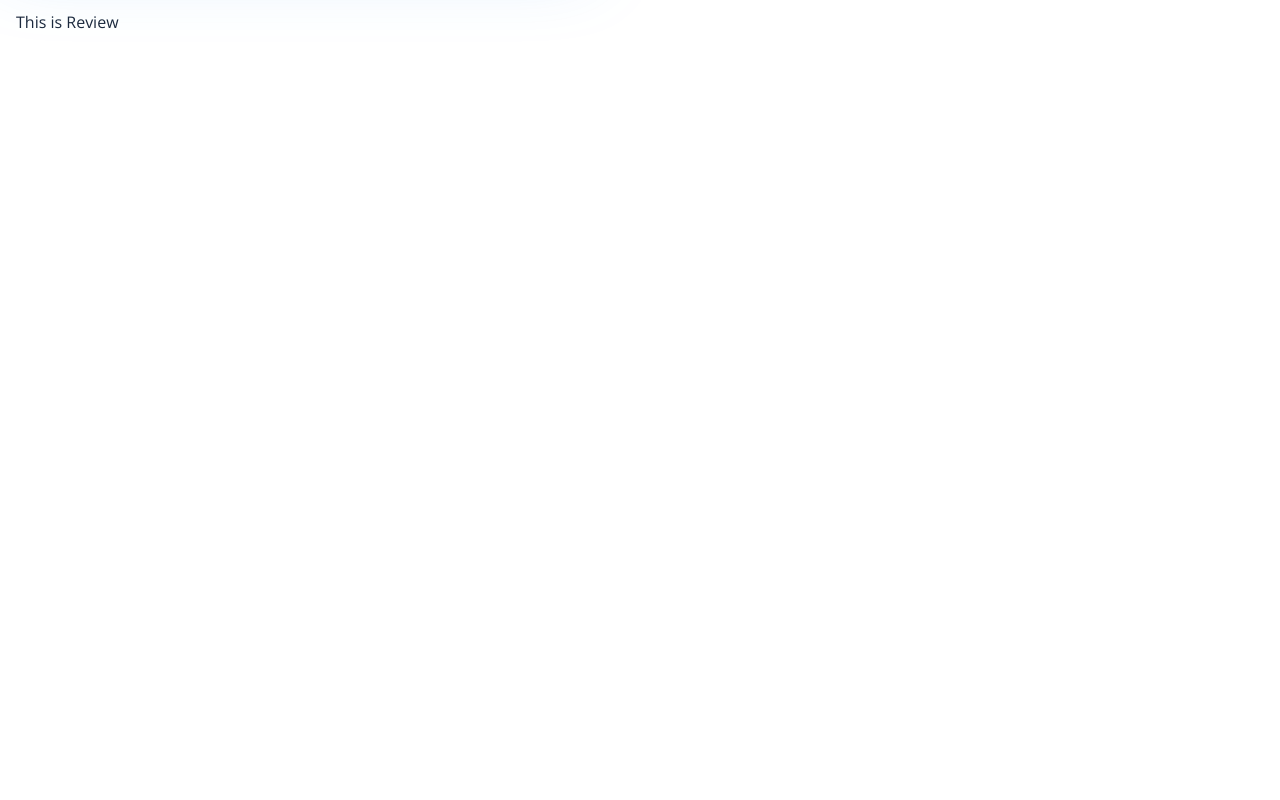
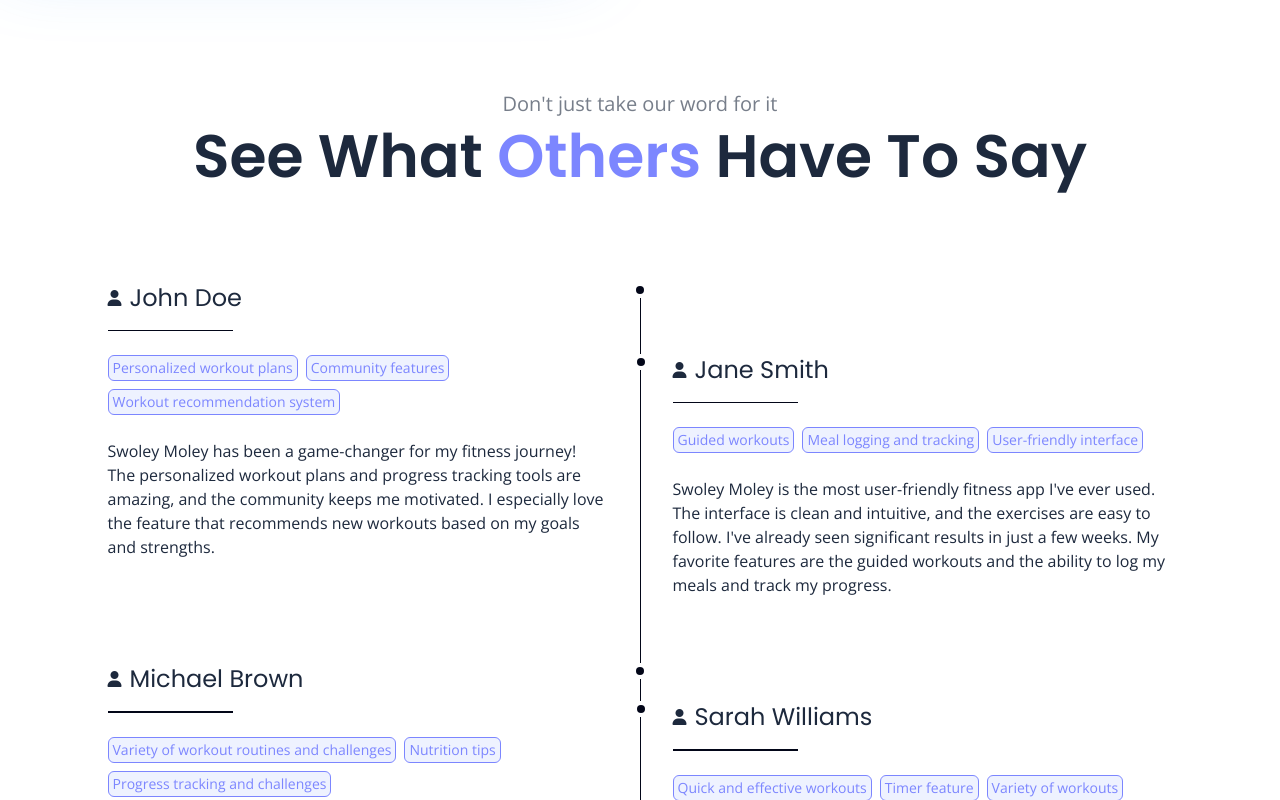
Before and after one commit to nuwandm/gym-landing-page, a SvelteKit app: page / in a window 1280 px wide. Shown: the part 3280-4080 px from the top of the page. Built offline with nearby package versions, Linux system fonts and the light colour scheme.

Commit message:
creating review section

```diff
--- /dev/null
+++ b/src/components/ReviewCard.svelte
@@ -0,0 +1,46 @@
+<script>
+  export let reviewItem;
+  export let left;
+  export let index;
+</script>
+
+<div
+  class={"flex flex-col gap-2 w-full max-w-[500px] mx-auto relative " +
+    (left
+      ? index % 2 === 1
+        ? "hidden md:flex opacity-0 pointer-events-none max-h-[40px] overflow-hidden"
+        : " "
+      : index % 2 === 0
+        ? "hidden md:flex opacity-0 pointer-events-none max-h-[40px] overflow-hidden"
+        : " ")}
+>
+  <div class="flex relative">
+    <div
+      class={"absolute reounded-full bg-white aspect-square hidden md:grid place-items-center h-4 top-0 " +
+        (index % 2 === 0
+          ? " right-0 -mr-8 translate-x-1/2"
+          : " left-0 -ml-8 -translate-x-1/2")}
+    >
+      <div
+        class="rounded-full bg-slate-950 aspect-square bg-slate-950 h-2"
+      ></div>
+    </div>
+    <div class="flex items-center gap-2">
+      <i class="fa-solid fa-user"></i>
+      <h3 class="text-lg sm:text-xl md:text-2xl">
+        {reviewItem.name}
+      </h3>
+    </div>
+  </div>
+  <div class="h-[1.5px] bg-slate-950 w-1/4 mr-auto mb-4 mt-2"></div>
+  <div class="flex items-center flex-wrap gap-2 text-xs sm:text-sm mb-4">
+    {#each reviewItem.features as keywork}
+      <div
+        class="p-1 py-0.5 rounded-md border border-solid border-indigo-400 bg-indigo-50 text-indigo-400"
+      >
+        <p>{keywork}</p>
+      </div>
+    {/each}
+  </div>
+  <p>{reviewItem.review}</p>
+</div>
--- a/src/components/Reviews.svelte
+++ b/src/components/Reviews.svelte
@@ -1,5 +1,119 @@
 <script>
+  import ReviewCard from "./ReviewCard.svelte";
   import SectionWrapper from "./SectionWrapper.svelte";
+  import Stars from "./Stars.svelte";
+
+  let lim = true;
+
+  let reviewsList = [
+    {
+      name: "John Doe",
+      review:
+        "Swoley Moley has been a game-changer for my fitness journey! The personalized workout plans and progress tracking tools are amazing, and the community keeps me motivated. I especially love the feature that recommends new workouts based on my goals and strengths.",
+      features: [
+        "Personalized workout plans",
+        "Community features",
+        "Workout recommendation system",
+      ],
+    },
+    {
+      name: "Jane Smith",
+      review:
+        "Swoley Moley is the most user-friendly fitness app I've ever used. The interface is clean and intuitive, and the exercises are easy to follow. I've already seen significant results in just a few weeks. My favorite features are the guided workouts and the ability to log my meals and track my progress.",
+      features: [
+        "Guided workouts",
+        "Meal logging and tracking",
+        "User-friendly interface",
+      ],
+    },
+    {
+      name: "Michael Brown",
+      review:
+        "Swoley Moley is the best investment I've made in my health. It's helped me build muscle, lose weight, and improve my overall fitness level. The variety of workout routines and challenges keeps me engaged, and the nutrition tips are super helpful. I highly recommend this app to anyone looking to get in shape!",
+      features: [
+        "Variety of workout routines and challenges",
+        "Nutrition tips",
+        "Progress tracking and challenges",
+      ],
+    },
+    {
+      name: "Sarah Williams",
+      review:
+        "I'm a busy mom of two, and Swoley Moley has been a lifesaver! It helps me fit in quick and effective workouts even when I'm short on time. I love the timer feature that keeps me on track, and the workout variety ensures I never get bored.",
+      features: [
+        "Quick and effective workouts",
+        "Timer feature",
+        "Variety of workouts",
+      ],
+    },
+    {
+      name: "David Lee",
+      review:
+        "As a seasoned athlete, I was skeptical about any fitness app. But Swoley Moley has surprised me! It offers advanced workout programs and allows me to customize my routines to fit my specific needs. The data analysis is fantastic, helping me track my progress and optimize my performance.",
+      features: [
+        "Advanced workout programs",
+        "Customization options",
+        "Detailed data analysis",
+      ],
+    },
+    {
+      name: "Ashley Johnson",
+      review:
+        "Swoley Moley has helped me overcome my fear of going to the gym. The encouraging community and supportive environment have made me feel comfortable and confident. I love the social features that allow me to connect with other fitness enthusiasts and share my progress.",
+      features: [
+        "Supportive community",
+        "Social features",
+        "Encouraging environment",
+      ],
+    },
+    {
+      name: "Mark Robinson",
+      review:
+        "Swoley Moley is more than just a fitness app; it's a lifestyle change. It's helped me develop healthy habits and make better choices about my diet and exercise. I'm incredibly grateful for this app and the positive impact it's had on my life.",
+      features: [
+        "Focus on healthy habits",
+        "Nutritional guidance",
+        "Positive lifestyle impact",
+      ],
+    },
+  ];
 </script>
 
-<SectionWrapper id="reviews">This is Review</SectionWrapper>
+<SectionWrapper id="reviews">
+  <div
+    class="flex flex-col gap-10 sm:gap-14 md:gap-24 py-20 flex-1 items-center justify-center"
+  >
+    <div class="flex flex-col gap-2">
+      <p class="opacity-60 text-base sm:text-lg md:text-xl text-center">
+        Don't just take our word for it
+      </p>
+      <h3
+        class="text-4xl sm:text-5xl md:text-6xl max-w-[1000px] mx-auto w-full font-semibold text-center"
+      >
+        See What <span class="text-indigo-400">Others</span> Have To Say
+      </h3>
+    </div>
+    <div class="flex flex-col md:flex-row gap-8 w-fit mx-auto">
+      <div class="flex flex-col gap-8">
+        {#each lim ? reviewsList.slice(0, 4) : reviewsList as reviewItem, index}
+          <ReviewCard {reviewItem} left={true} {index} />
+        {/each}
+      </div>
+      <div class="w-[1px] bg-slate-950 hidden md:flex"></div>
+      <div class="flex flex-col gap-8">
+        {#each lim ? reviewsList.slice(0, 4) : reviewsList as reviewItem, index}
+          <ReviewCard {reviewItem} {index} />
+        {/each}
+      </div>
+    </div>
+    <button on:click={() => (lim = !lim)} class="specialBtn">
+      <p>{lim ? "Show More" : "Show Less"}</p>
+    </button>
+    <div class="flex flex-col gap-10">
+      <p class="mx-auto text-lg sm:text-xl md:text-2xl font-semibold">
+        Trusted by 1,349 Swoldiers
+      </p>
+      <Stars />
+    </div>
+  </div>
+</SectionWrapper>
--- a/svelte.config.js
+++ b/svelte.config.js
@@ -1,13 +1,16 @@
-import adapter from '@sveltejs/adapter-auto';
+import adapter from "@sveltejs/adapter-auto";
 
 /** @type {import('@sveltejs/kit').Config} */
 const config = {
-	kit: {
-		// adapter-auto only supports some environments, see https://svelte.dev/docs/kit/adapter-auto for a list.
-		// If your environment is not supported, or you settled on a specific environment, switch out the adapter.
-		// See https://svelte.dev/docs/kit/adapters for more information about adapters.
-		adapter: adapter()
-	}
+  kit: {
+    // adapter-auto only supports some environments, see https://svelte.dev/docs/kit/adapter-auto for a list.
+    // If your environment is not supported, or you settled on a specific environment, switch out the adapter.
+    // See https://svelte.dev/docs/kit/adapters for more information about adapters.
+    adapter: adapter(),
+    paths: {
+      base: "/gym-landing-page",
+    },
+  },
 };
 
 export default config;
```
